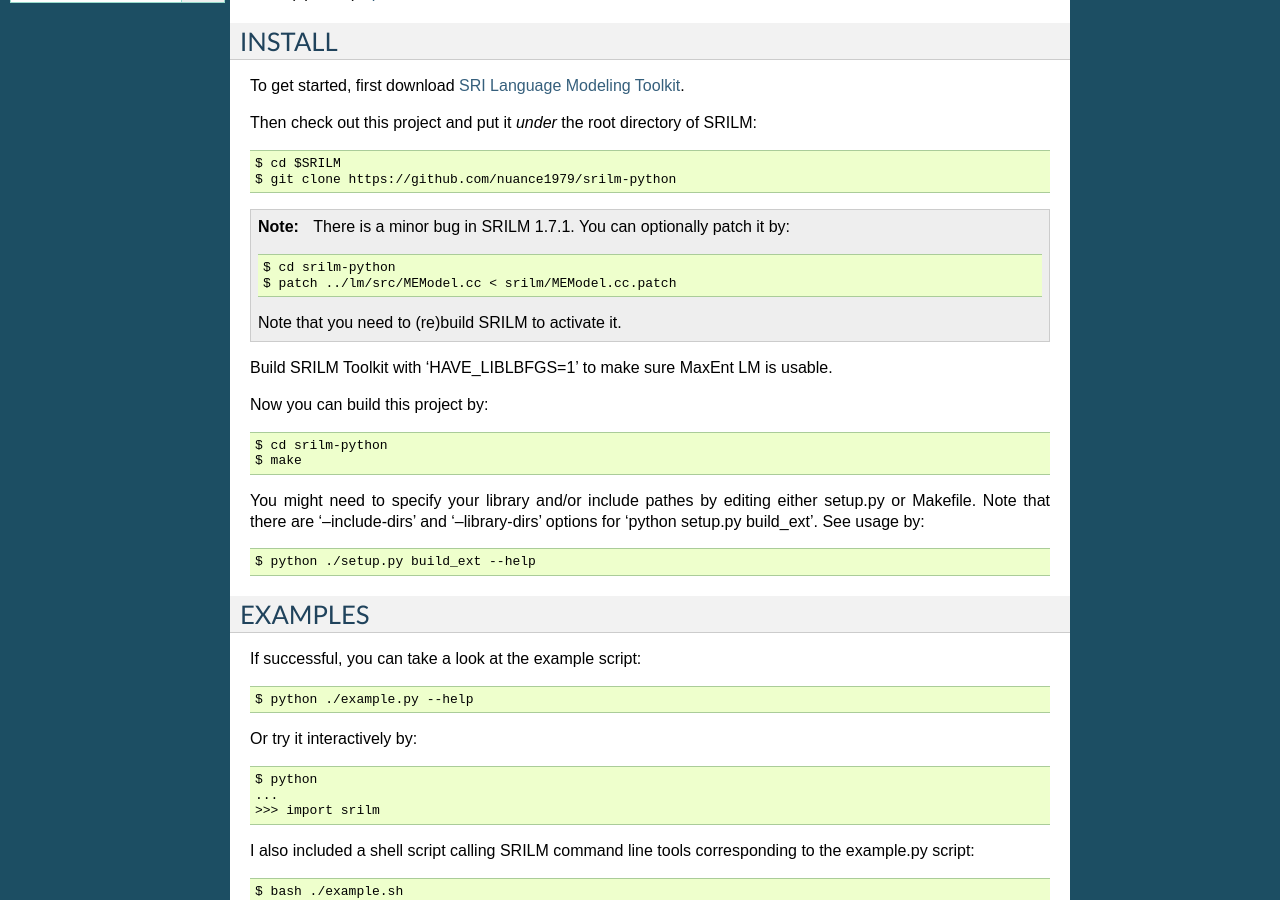
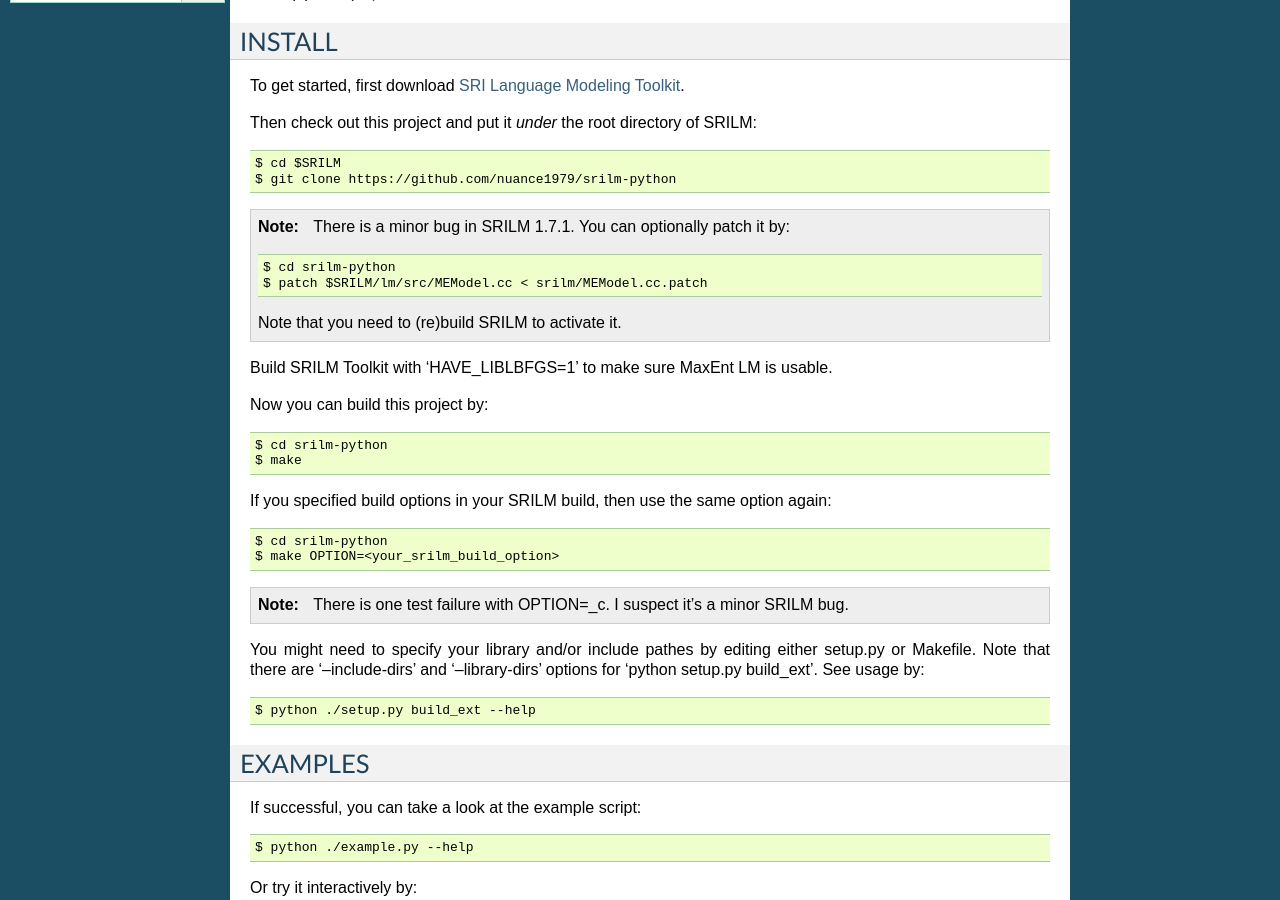
Before and after one commit to nuance1979/srilm-python, a Sphinx documentation site: the page built from doc/index.rst, in a window 1280 px wide and 900 px high, scrolled down 344 px. Built offline with Sphinx 7.4.7, drawn with Linux system fonts in a browser that asks for light colours; pages that are not in the unit, such as notebooks, are missing from menus.

Commit message:
documentation for last commit: fixing Issue #1

```diff
--- a/doc/index.rst
+++ b/doc/index.rst
@@ -35,7 +35,7 @@
    There is a minor bug in SRILM 1.7.1. You can optionally patch it by::
 
    $ cd srilm-python
-   $ patch ../lm/src/MEModel.cc < srilm/MEModel.cc.patch
+   $ patch $SRILM/lm/src/MEModel.cc < srilm/MEModel.cc.patch
 
    Note that you need to (re)build SRILM to activate it.
 
@@ -46,9 +46,19 @@
   $ cd srilm-python
   $ make
 
+If you specified build options in your SRILM build, then use the same option again::
+
+  $ cd srilm-python
+  $ make OPTION=<your_srilm_build_option>
+
+.. note::
+
+   There is one test failure with OPTION=_c. I suspect it's a minor SRILM bug.
+
 You might need to specify your library and/or include pathes by editing either setup.py or Makefile. Note that there are '--include-dirs' and '--library-dirs' options for 'python setup.py build_ext'. See usage by::
 
   $ python ./setup.py build_ext --help
+
 
 EXAMPLES
 --------
```
Also changed, not shown: doc/index_rtd.rst (+11 -1 lines).
